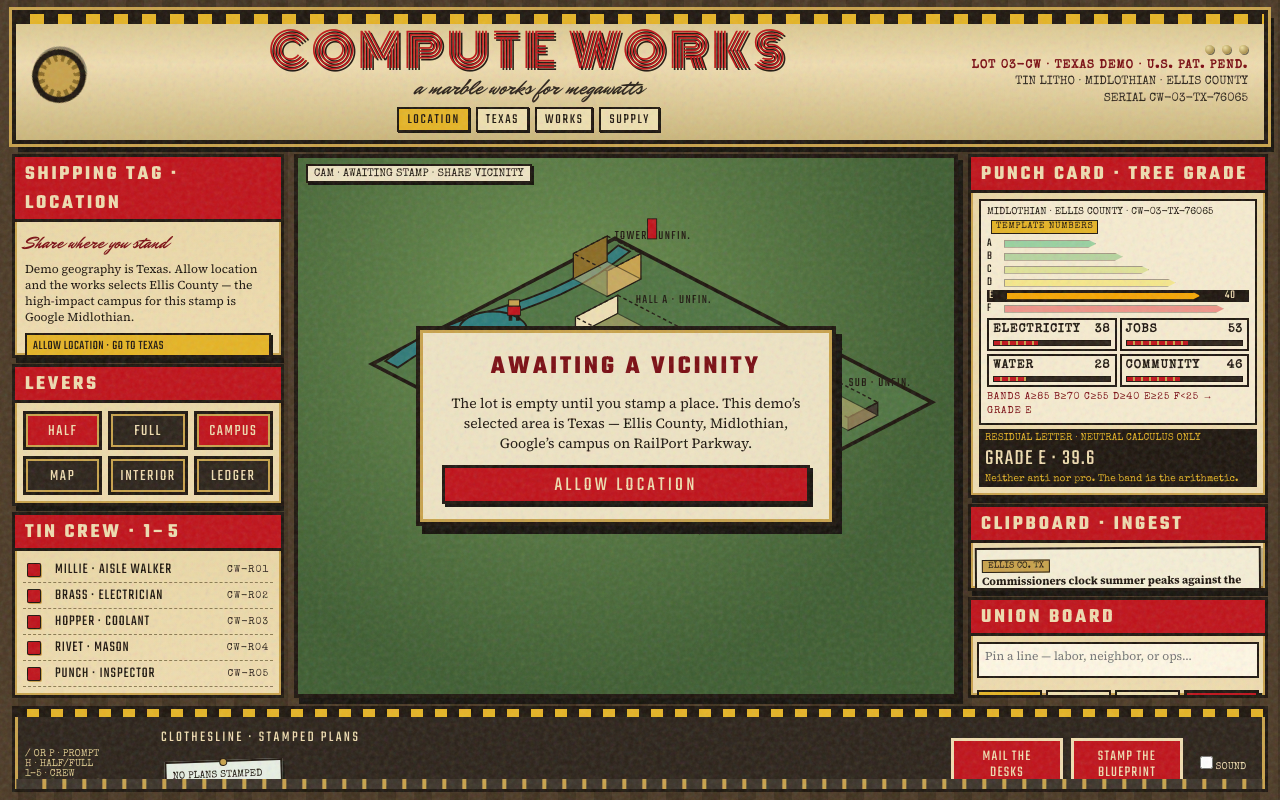
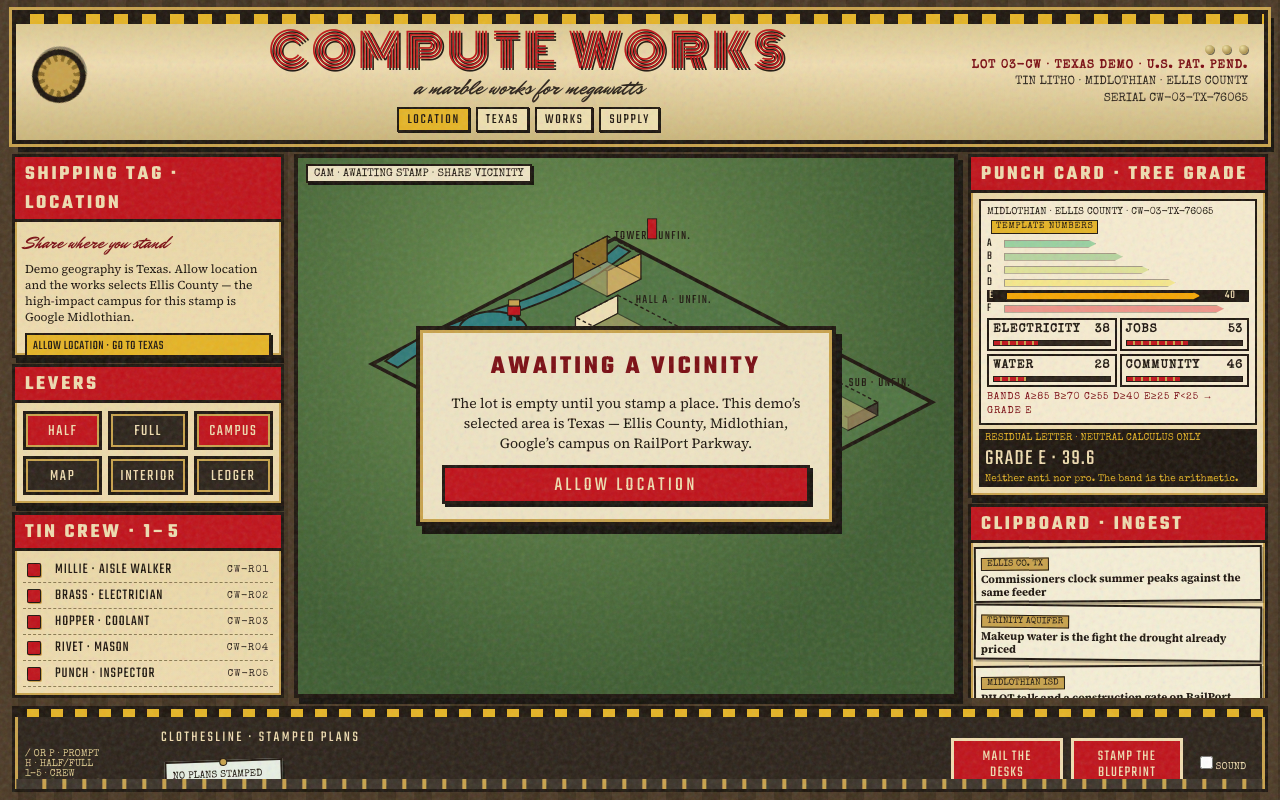
Before and after one commit to rexheng/hackmit, a Next.js app: page / in a window 1280 px wide. Built offline with nearby package versions, Linux system fonts and the light colour scheme.

Commit message:
Show all three Ellis County clippings and enamel standalone chrome.
Hide clipping body copy on the rail so Ellis, Trinity, and ISD pins fit at once, and add a tin titlebar that only appears in installed standalone display-mode.

Co-authored-by: Rex <rexheng@users.noreply.github.com>

```diff
--- a/app/globals.css
+++ b/app/globals.css
@@ -165,8 +165,8 @@ body {
     .left .crew-panel .roster { overflow: visible; flex: none; }
 .right .punch-panel { flex: 0 0 auto; }
 .right .clip-panel {
-  flex: 0 1 34%;
-  max-height: 40%;
+  flex: 0 0 auto;
+  max-height: none;
   min-height: 0;
   display: flex;
   flex-direction: column;
@@ -574,12 +574,12 @@ body {
       display: block;
       color: var(--cream);
     }
-    .clip { padding: 4px; }
+    .clip { padding: 3px; }
     .clipping {
       background: #f6efd6;
       border: 2px solid var(--ink);
-      padding: 3px 5px 3px;
-      margin-bottom: 4px;
+      padding: 2px 5px 2px;
+      margin-bottom: 3px;
       box-shadow: 2px 2px 0 #0004;
       transform: rotate(-.4deg);
     }
@@ -600,15 +600,12 @@ body {
       font-weight: 700;
       line-height: 1.15;
     }
+    .clip-panel .clipping p { display: none; }
     .clipping p {
       font-family: var(--font-serif), serif;
       font-size: 10px;
       line-height: 1.25;
       margin-top: 1px;
-      display: -webkit-box;
-      -webkit-line-clamp: 1;
-      -webkit-box-orient: vertical;
-      overflow: hidden;
     }
     .board { padding: 6px; }
     .board textarea {
@@ -1166,14 +1163,54 @@ body {
 .offline-desk { height: auto; min-height: 100%; }
 .offline-desk .stage-wrap { min-height: 52vh; }
 body:has(.offline-desk) { overflow: auto; }
+.pwa-titlebar {
+  display: none;
+  align-items: center;
+  gap: 10px;
+  background: linear-gradient(#d01820, var(--enamel) 55%, var(--enamel-deep));
+  border: 3px solid var(--ink);
+  box-shadow: 0 0 0 2px var(--brass), 4px 4px 0 var(--shadow);
+  color: var(--cream);
+  padding: 4px 10px 4px 6px;
+  margin: 0 0 8px;
+  font-family: var(--font-elite), monospace;
+  font-size: 11px;
+  letter-spacing: .12em;
+}
+.pwa-titlebar img {
+  width: 28px;
+  height: 28px;
+  border: 2px solid var(--ink);
+  background: var(--cream);
+}
+.pwa-titlebar b {
+  font-family: var(--font-teko), sans-serif;
+  font-size: 18px;
+  letter-spacing: .14em;
+  font-weight: 600;
+}
+.pwa-titlebar span { margin-left: auto; color: var(--danger-y); }
 @media (display-mode: standalone) {
   html, body { background: #3a2c1c; }
+  body { display: flex; flex-direction: column; }
+  .pwa-titlebar { display: flex; flex: 0 0 auto; }
   .works {
-    padding-top: max(10px, env(safe-area-inset-top));
+    flex: 1;
+    min-height: 0;
+    height: auto;
+    padding-top: max(6px, env(safe-area-inset-top));
     padding-bottom: max(8px, env(safe-area-inset-bottom));
     padding-left: max(12px, env(safe-area-inset-left));
     padding-right: max(12px, env(safe-area-inset-right));
   }
+}
+html.pwa-standalone, html.pwa-standalone body { background: #3a2c1c; }
+html.pwa-standalone body { display: flex; flex-direction: column; }
+html.pwa-standalone .pwa-titlebar { display: flex; flex: 0 0 auto; }
+html.pwa-standalone .works {
+  flex: 1;
+  min-height: 0;
+  height: auto;
 }
 
 .levers.triple { grid-template-columns: 1fr 1fr 1fr; }
```
